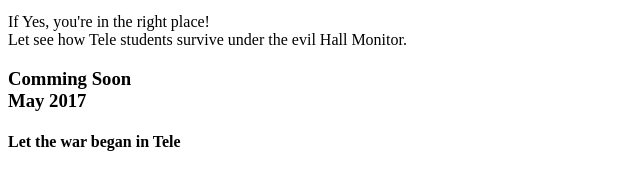
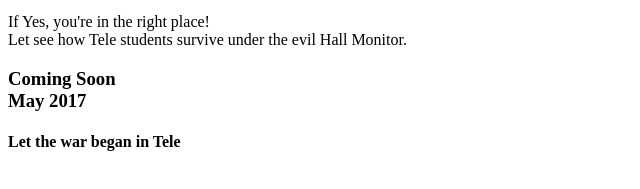
Before and after one commit to meitingi2005/movie_webpage_project, a plain HTML site: page index.html in a window 1280 px wide. Shown: the part 161-350 px from the top of the page, 0-640 px from the left. Drawn offline with Linux system fonts and the light colour scheme.

Commit message:
add word

```diff
--- a/index.html
+++ b/index.html
@@ -27,7 +27,7 @@
   <br>  Let see how Tele students survive under the evil Hall Monitor.
 </p>
 
-<h3> Comming Soon <br> May 2017</h3>
+<h3> Coming Soon <br> May 2017</h3>
 <h4> Let the war began in Tele</h4>
 
 
```
